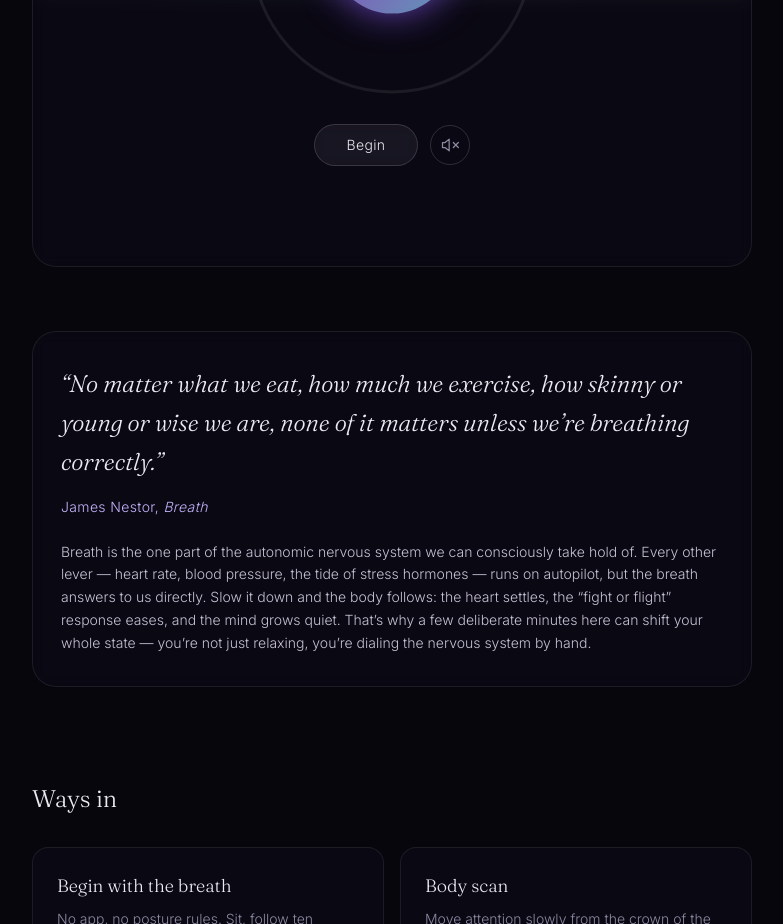
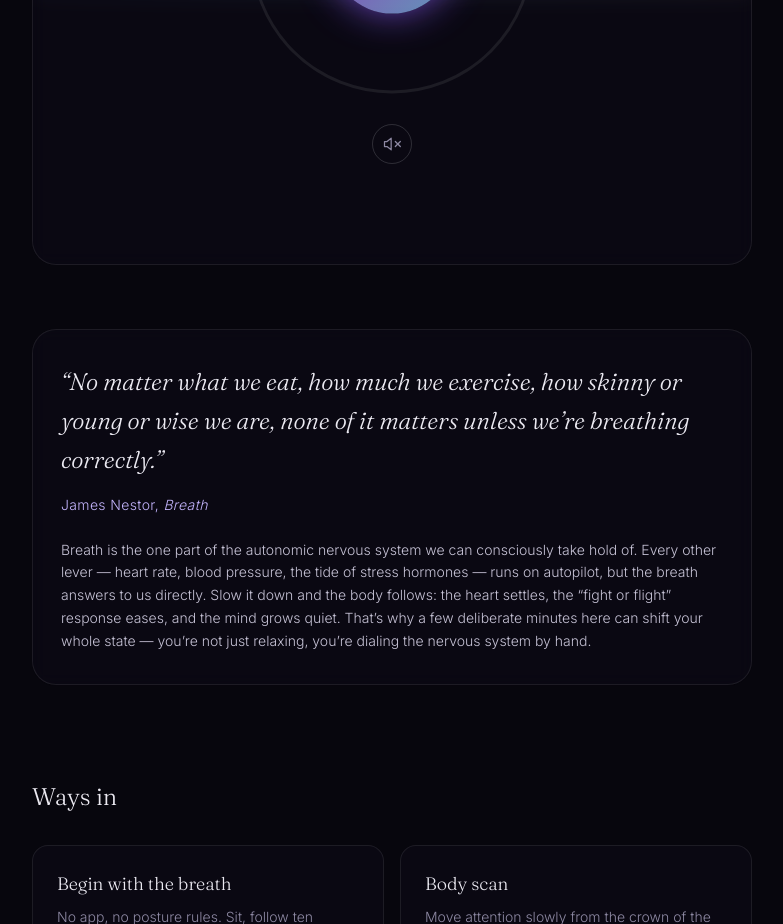
Before and after one commit to aditpatil10/adi10_website, a React (Vite) app: page /practices in a window 1280 px wide. Shown: the part 800-1724 px from the top of the page, without its empty margins (248-1031 px from the left). Built offline with nearby package versions, Linux system fonts and the light colour scheme.

Commit message:
Drop Begin button; orb starts, Stop button shows only while running

```diff
--- a/src/components/BreathingTimer.tsx
+++ b/src/components/BreathingTimer.tsx
@@ -365,13 +365,15 @@ function BreathingTimer() {
 
       {/* Controls */}
       <div className="flex items-center gap-3">
+        {running && (
           <button
             type="button"
             onClick={toggle}
             className="rounded-full border border-white/15 bg-white/5 px-8 py-2.5 text-sm tracking-wide text-mist-100 backdrop-blur transition-all hover:border-aura-400/60 hover:bg-aura-500/10"
           >
-          {running ? 'Stop' : done ? 'Sit again' : 'Begin'}
+            Stop
           </button>
+        )}
 
         <button
           type="button"
```
Lines whose indentation alone changed are shown as unchanged.
